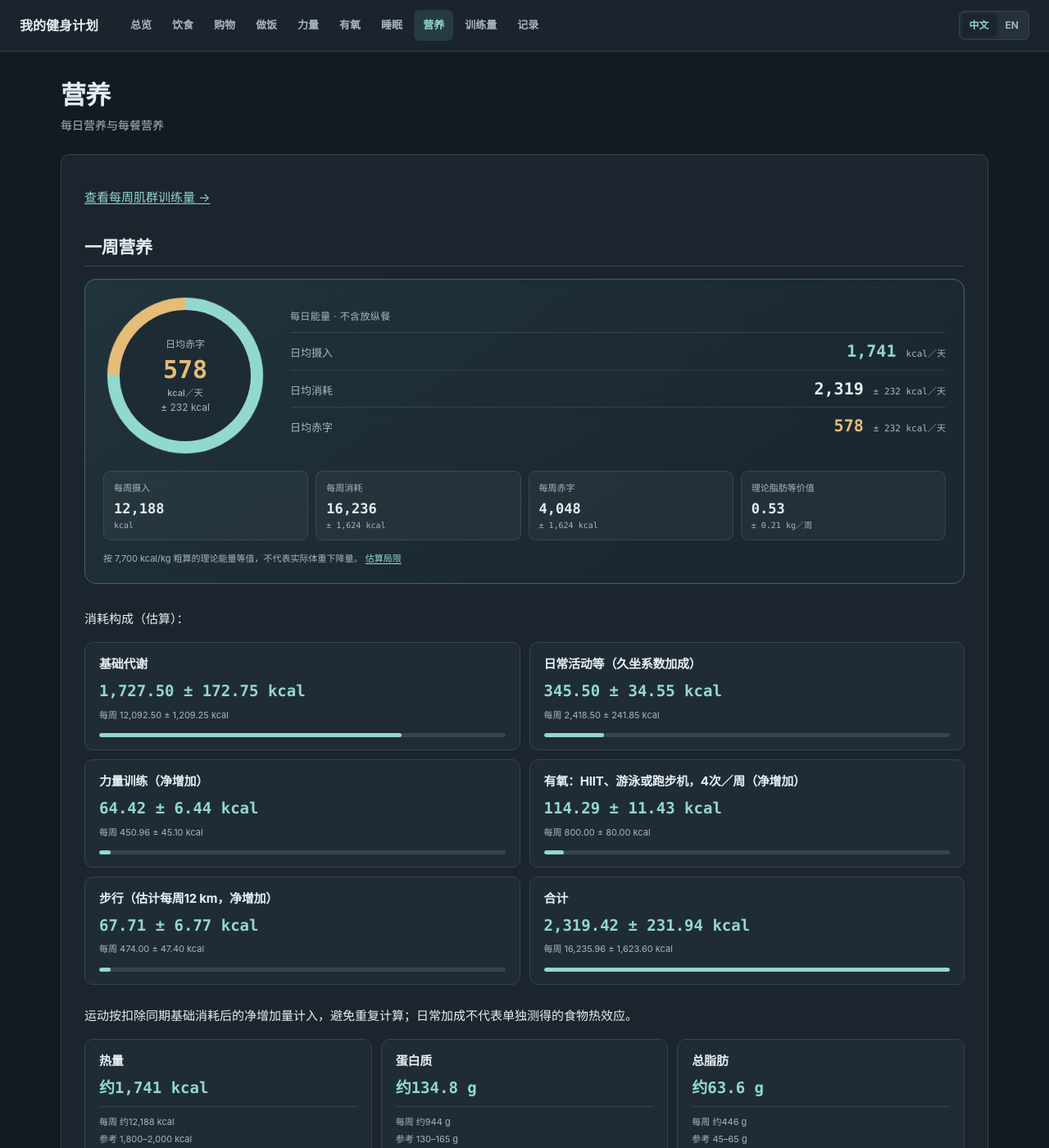
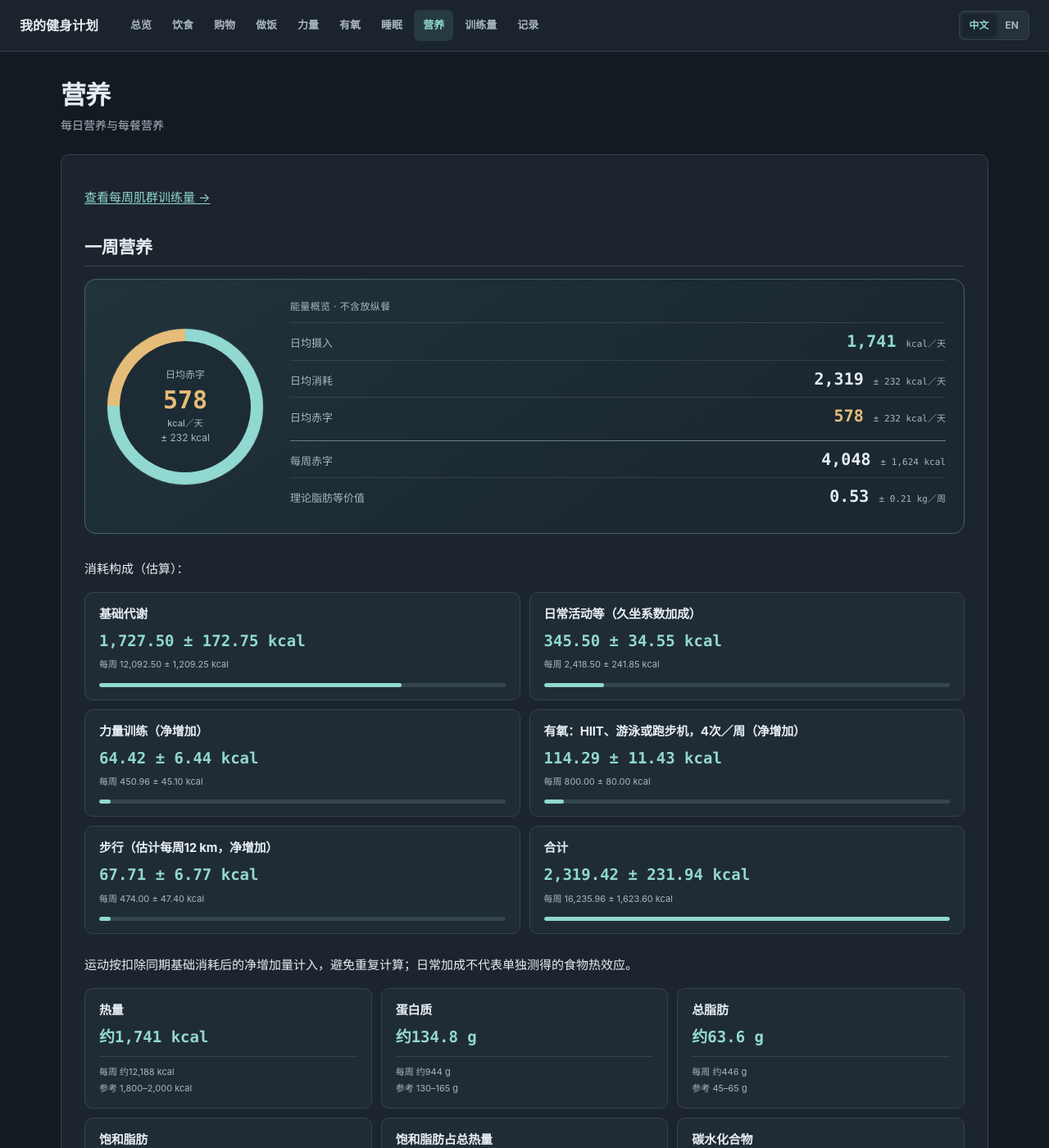
Before and after one commit to yunhaixiang/fitness, a Jekyll site: the page built from stats.md, in a window 1280 px wide and 1400 px high. Shown: the whole window at 82% size. Built offline with Jekyll 4.4.1, drawn with Linux system fonts in a browser that asks for light colours.

Commit message:
Simplify nutrition energy overview

```diff
--- a/assets/i18n.js
+++ b/assets/i18n.js
@@ -228,12 +228,10 @@
     '净增加': 'net increase',
     '每日能量与每周赤字估计': 'Daily energy and estimated weekly deficit',
     '日均摄入占消耗约75%，赤字约25%': 'Average intake is about 75% of expenditure, with a 25% deficit',
-    '每日能量 · 不含放纵餐': 'Daily Energy · Excluding Treat Meals',
+    '能量概览 · 不含放纵餐': 'Energy Overview · Excluding Treat Meals',
     '日均摄入': 'Daily Intake', '日均消耗': 'Daily Expenditure', '日均赤字': 'Daily Deficit',
-    '每周摄入': 'Weekly Intake', '每周消耗': 'Weekly Expenditure', '每周赤字': 'Weekly Deficit',
-    '理论脂肪等价值': 'Theoretical Fat-Energy Equivalent',
+    '每周赤字': 'Weekly Deficit', '理论脂肪等价值': 'Theoretical Fat-Energy Equivalent',
     'kcal／天': 'kcal/day', 'kg／周': 'kg/week',
-    '按 7,700 kcal/kg 粗算的理论能量等值，不代表实际体重下降量。': 'A rough energy equivalent using 7,700 kcal/kg; this is not a prediction of actual weight loss.',
   };
 
   const terms = {
--- a/assets/site.css
+++ b/assets/site.css
@@ -311,11 +311,6 @@ img{max-width:100%;height:auto}
 .nutrition-key-row small{font-size:11px;font-weight:500;color:var(--muted)}
 .nutrition-key-intake strong{color:#91d8d1}
 .nutrition-key-deficit strong{color:#e5bc78}
-.nutrition-week-grid{display:grid;grid-template-columns:repeat(4,minmax(0,1fr));gap:9px;margin-top:21px}
-.nutrition-week-grid>div{min-width:0;padding:11px 12px;background:#ffffff0a;border:1px solid #ffffff1a;border-radius:9px}
-.nutrition-week-grid span{display:block;color:var(--muted);font-size:11px}
-.nutrition-week-grid strong{display:block;margin-top:4px;font:700 17px/1.3 ui-monospace,SFMono-Regular,Menlo,monospace;color:var(--text);white-space:nowrap}
-.nutrition-week-grid small{display:block;margin-top:3px;font-size:10px;font-weight:500;color:var(--muted)}
-.nutrition-overview figcaption{margin-top:14px;color:var(--muted);font-size:11px;line-height:1.5}
-@media(max-width:760px){.nutrition-overview-main{grid-template-columns:1fr;gap:20px}.nutrition-week-grid{grid-template-columns:repeat(2,minmax(0,1fr))}}
-@media(max-width:420px){.nutrition-overview{padding:17px}.nutrition-key-row strong{font-size:17px}.nutrition-week-grid strong{font-size:15px}}
+.nutrition-key-week-start{margin-top:7px;border-top-color:#67817f}
+@media(max-width:760px){.nutrition-overview-main{grid-template-columns:1fr;gap:20px}}
+@media(max-width:420px){.nutrition-overview{padding:17px}.nutrition-key-row strong{font-size:17px}}
--- a/stats.md
+++ b/stats.md
@@ -22,19 +22,14 @@ visual: true
       </div>
     </div>
     <div class="nutrition-overview-key">
-      <p class="nutrition-overview-eyebrow">每日能量 · 不含放纵餐</p>
+      <p class="nutrition-overview-eyebrow">能量概览 · 不含放纵餐</p>
       <div class="nutrition-key-row nutrition-key-intake"><span>日均摄入</span><strong>1,741 <small>kcal／天</small></strong></div>
       <div class="nutrition-key-row nutrition-key-burn"><span>日均消耗</span><strong>2,319 <small>± 232 kcal／天</small></strong></div>
       <div class="nutrition-key-row nutrition-key-deficit"><span>日均赤字</span><strong>578 <small>± 232 kcal／天</small></strong></div>
+      <div class="nutrition-key-row nutrition-key-week-start"><span>每周赤字</span><strong>4,048 <small>± 1,624 kcal</small></strong></div>
+      <div class="nutrition-key-row"><span>理论脂肪等价值</span><strong>0.53 <small>± 0.21 kg／周</small></strong></div>
     </div>
   </div>
-  <div class="nutrition-week-grid">
-    <div><span>每周摄入</span><strong>12,188 <small>kcal</small></strong></div>
-    <div><span>每周消耗</span><strong>16,236 <small>± 1,624 kcal</small></strong></div>
-    <div><span>每周赤字</span><strong>4,048 <small>± 1,624 kcal</small></strong></div>
-    <div><span>理论脂肪等价值</span><strong>0.53 <small>± 0.21 kg／周</small></strong></div>
-  </div>
-  <figcaption>按 7,700 kcal/kg 粗算的理论能量等值，不代表实际体重下降量。 <a href="https://www.niddk.nih.gov/health-information/professionals/diabetes-discoveries-practice/nih-body-weight-planner">估算局限</a></figcaption>
 </figure>
 
 
```
